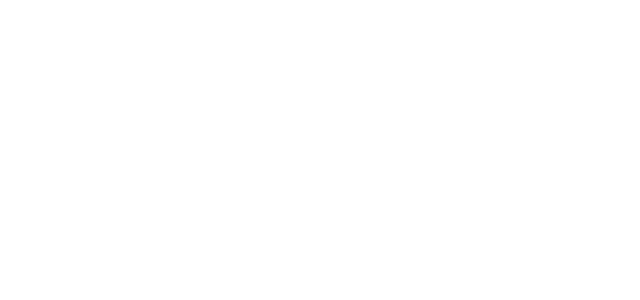
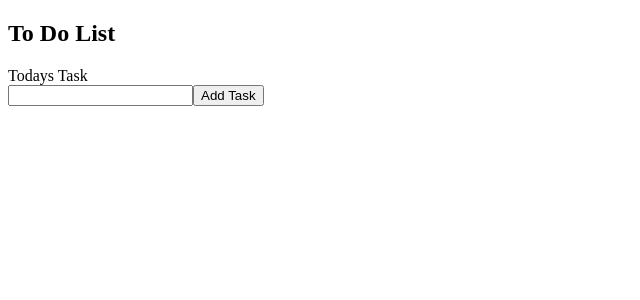
Before and after one commit to Te-Piha/to-do-list-simple, a React (Create React App) app: page / in a window 1280 px wide. Shown: the top 300 px of the page, without its empty margins (0-640 px from the left). Built offline with nearby package versions, Linux system fonts and the light colour scheme.

Commit message:
work on inital functions

```diff
--- a/src/components/HomePage.jsx
+++ b/src/components/HomePage.jsx
@@ -1,9 +1,38 @@
-import React from 'react'
+import React, {useState} from 'react'
 
 function HomePage() {
+
+const [task, setNewTask] = useState('')
+
+
+
+const setTask = e => {
+  const newTaskboi = document.getElementById("task").value
+
+  setNewTask(newTaskboi)
+}
+
+
   return (
     <div>
+      <h2>
+        To Do List
+      </h2>
+        <div>
+            Todays Task
+        </div>
 
+        <label>
+          {/* a place to type task */}
+          <input id="task" type="text"/>
+
+          {/* a place to submit */}
+          <button onClick={e => setTask()}> Add Task </button>
+
+        </label>
+        <div>
+          <h2 value={task}> {task} </h2>
+        </div>
     </div>
   )
 }
```
